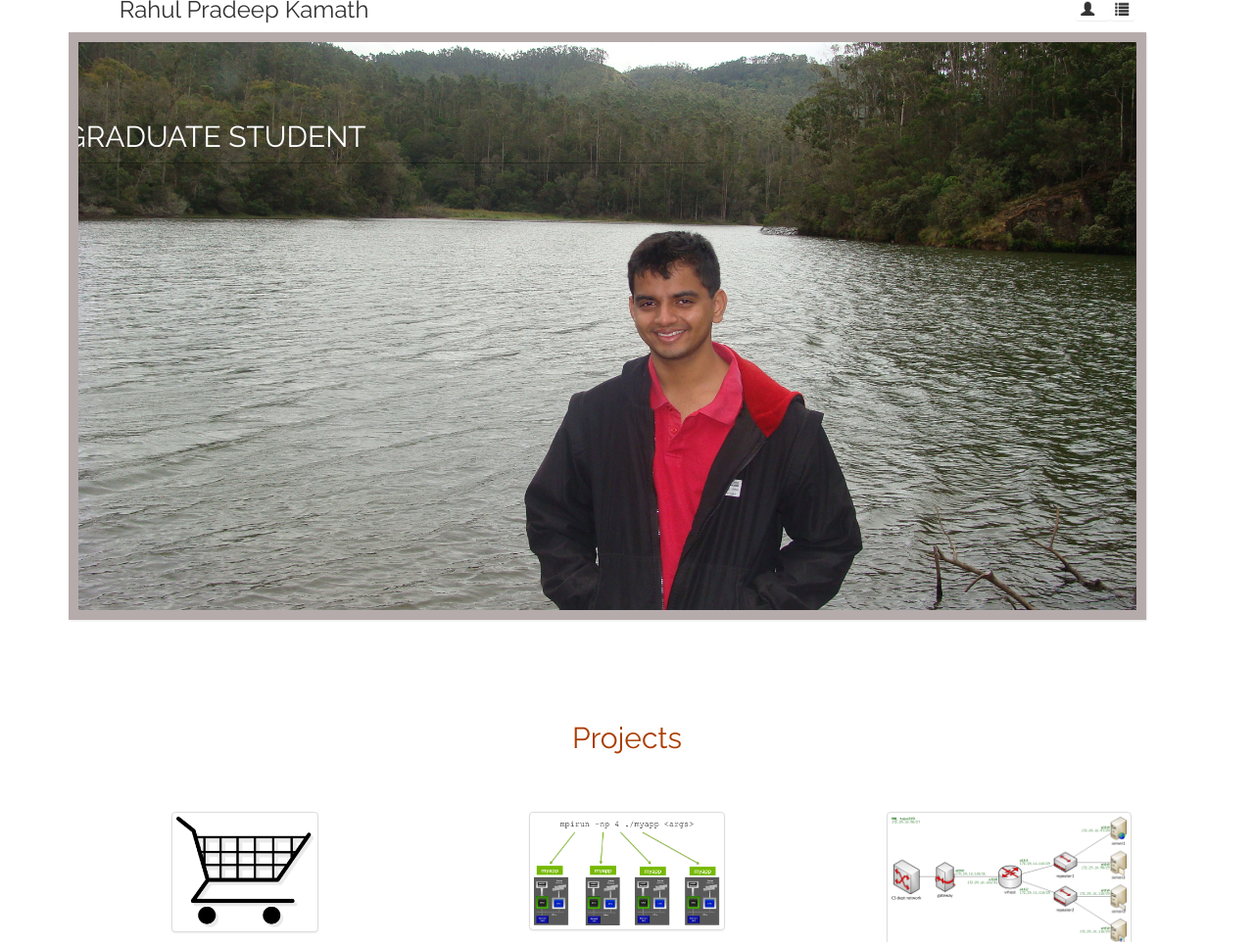
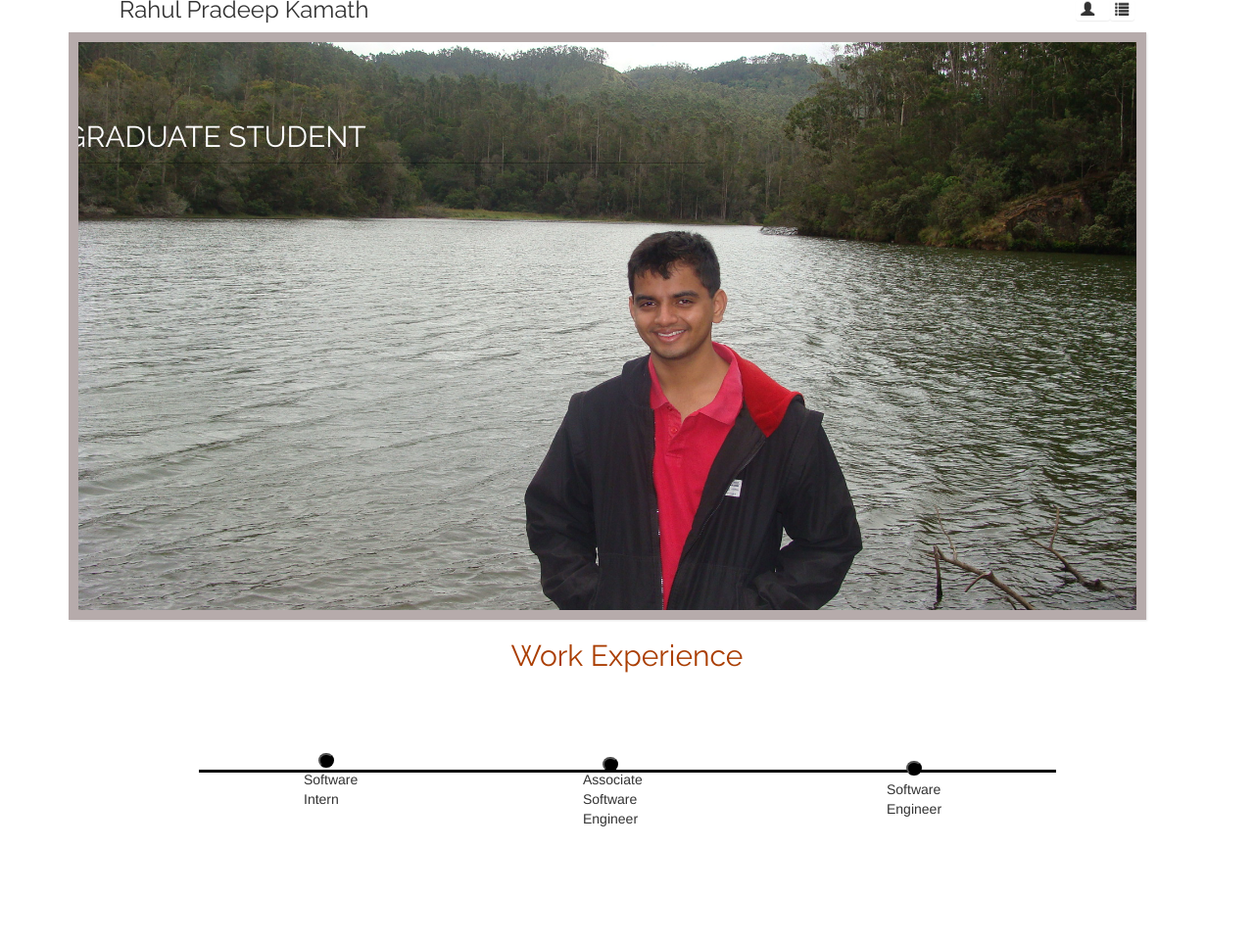
Before and after one commit to rkamath89/personal-Website, a plain HTML site: page WebContent/index.html in a window 1280 px wide. Shown: the top 962 px of the page at 98% size. Drawn offline with nearby package versions, Linux system fonts and the light colour scheme; some icons are missing; files whose address does not match are found by name; a web font is replaced by a local one.

Commit message:
Added timeline feature for work ex
Time line feature added , changes in css and html

```diff
--- a/WebContent/css/custom.css
+++ b/WebContent/css/custom.css
@@ -231,19 +231,74 @@ ul li.center1 {
 	display: table; /* Allow the centering to work */
 	margin: 0 auto;
 }
-/* button:hover:before {
-	background-image: images/Technology-Voucher-Program.jpg);
-	content:"Reply!} */
-/* #resume
-	{
+.bg {
 
-    font-size:0;
-    width:150px;
-    height:50px;
-	} */
-/* ul#horizontal-list {
-	min-width: 696px;
-	list-style: none;
-	width: 50px;
-	padding-top: 20px;
-	} */
+	position: relative;
+	top: 0px;
+}
+
+hr.line {
+	top: -150px;
+	left: 0px;
+	position: relative;
+	z-index: -1;
+	color: black;
+	border-top: 3px solid black;
+}
+
+.circle1 {
+	width: 10px;
+	height: 15px;
+	background: black;
+	-moz-border-radius: 50px;
+	-webkit-border-radius: 50px;
+	border-radius: 10px;
+	top: 70px;
+	left: 310px;
+	position: relative;
+}
+
+p.name {
+	top: 70px;
+	left: 295px;
+	position: relative;
+	max-width :10px;
+}
+
+p.name2 {
+	top: 0px;
+	left: 580px;
+	position: relative;
+	max-width :10px;
+}
+
+p.name3 {
+	top: -80px;
+	left: 890px;
+	position: relative;
+	max-width :100px;
+}
+
+.circle2 {
+	width: 10px;
+	height: 15px;
+	background: black;
+	-moz-border-radius: 50px;
+	-webkit-border-radius: 50px;
+	border-radius: 20px;
+	top: 4px;
+	left: 600px;
+	position: relative;
+}
+
+.circle3 {
+	width: 10px;
+	height: 15px;
+	background: black;
+	-moz-border-radius: 50px;
+	-webkit-border-radius: 50px;
+	border-radius: 50px;
+	top: -82px;
+	left: 910px;
+	position: relative;
+}
--- a/WebContent/index.html
+++ b/WebContent/index.html
@@ -13,7 +13,9 @@
 <link
 	href="//netdna.bootstrapcdn.com/bootstrap/3.0.0/css/bootstrap-glyphicons.css"
 	rel="stylesheet">
-	<link rel="stylesheet" id="font-awesome-css" href="//netdna.bootstrapcdn.com/font-awesome/4.0.3/css/font-awesome.css" type="text/css" media="screen">
+<link rel="stylesheet" id="font-awesome-css"
+	href="//netdna.bootstrapcdn.com/font-awesome/4.0.3/css/font-awesome.css"
+	type="text/css" media="screen">
 <!-- Latest compiled and minified JavaScript -->
 
 <script
@@ -31,11 +33,40 @@
 	href="//fonts.googleapis.com/css?family=Raleway" />
 <link href="css/ihover.css" rel="stylesheet">
 <script type="text/javascript">
+	$(document).ready(function() {
+		if ($("#para2").is(":visible") == true) {
+			$("#para2").hide();
+		}
+		if ($("#para3").is(":visible") == true) {
+			$("#para3").hide();
+		}
+		if ($("#para1").is(":visible") == true) {
+			$("#para1").hide();
+		}
+		$("#button1").click(function() {
+			if ($("#para2").is(":visible") == true) {
+				$("#para2").hide();
+			}
+			$("#para1").toggle();
+		});
+		$("#button2").click(function() {
+			if ($("#para1").is(":visible") == true) {
+				$("#para1").hide();
+			}
+			$("#para2").toggle();
+		});
+		$("#button3").click(function() {
+			if ($("#para2").is(":visible") == true) {
+				$("#para2").hide();
+			}
+			$("#para3").toggle();
+		});
 
+	});
 </script>
 </head>
 <body>
-	<div  class ="col-md-10 col-md-offset-1 col-sm-10 col-xs-10" >
+	<div class="col-md-10 col-md-offset-1 col-sm-10 col-xs-10">
 		<div id="btn-group">
 			<p class="main">
 				<font size="5" style="font-family: 'Raleway'"> Rahul Pradeep
@@ -140,11 +171,44 @@
 	<img src="images/DSC01881.JPG" id="slide"
 		alt="HTML Tutorial" height="600" width="1349" />
  -->
-	<br />
-	<br />
-	<br />
-	<br />
-	<br />
+	<div class="col-md-12 col-md-offset-0 col-sm-12 col-xs-12 item"">
+		<div id="work" class="work">
+			<h1 id="work-link">
+				<p class="interest">Work Experience</p>
+			</h1>
+		</div>
+		</div>
+
+	<div class="col-md-12 col-md-offset-0 col-sm-12 col-xs-12 item"">
+		<div class="outer">
+			<div>
+				<button id="button1" class="circle1"></button>
+				<p class="name">Software Intern</p>
+			</div>
+
+			<div>
+				<button id="button2" class="circle2"></button>
+				<p class="name2">Associate Software Engineer</p>
+			</div>
+			<div>
+				<button id="button3" class="circle3"></button>
+				<p class="name3">Software Engineer</p>
+			</div>
+			<hr class="line" noshade size=4 width="70%">
+		</div>
+		<div id="para1" class="bg">
+			<p>Para1</p>
+		</div>
+		<div id="para2" class="bg">
+			<p>Para2</p>
+		</div>
+		<div id="para3" class="bg">
+			<p>Para3dfsfsdfsdfdsfsdf
+			sdfdsfsdfsdfsdddddddddddddddddddddddddddddddddddddddddddddddddddddddddddddddddddddddddddd
+			dsfsssssssssssssssssssssssssssssssssssssssssssssssssssssssssssssssssssssssss
+			dssssssssssssssssssss</p>
+		</div>
+	</div>
 	<div id="projects" class="section welcome">
 		<div class="container">
 			<div id="Projects">
@@ -163,8 +227,8 @@
 					</a>
 					<div class="description">
 						<h3>
-							<font color="BLACK" size="5" style="font-weight:10">Single sign on Shopping Portal
-							</font>
+							<font color="BLACK" size="5" style="font-weight: 10">Single
+								sign on Shopping Portal </font>
 						</h3>
 						<p>
 							<u><a target="_blank"
@@ -187,7 +251,8 @@
 					</a>
 					<div class="description">
 						<h3>
-							<font color="BLACK" size="5" style="font-weight:10">MPI Profiler </font>
+							<font color="BLACK" size="5" style="font-weight: 10">MPI
+								Profiler </font>
 						</h3>
 						<p>
 							<u><a target="_blank"
@@ -208,7 +273,8 @@
 					</a>
 					<div class="description">
 						<h3>
-							<font color="BLACK" size="5" style="font-weight:10">Software Network Router </font>
+							<font color="BLACK" size="5" style="font-weight: 10">Software
+								Network Router </font>
 						</h3>
 						<p>
 							<u><a target="_blank"
@@ -240,8 +306,8 @@
 					</a>
 					<div class="description">
 						<h3>
-							<font color="BLACK" size="5" style="font-weight:10">Failure tolerance in
-								Distributed Computing </font>
+							<font color="BLACK" size="5" style="font-weight: 10">Failure
+								tolerance in Distributed Computing </font>
 						</h3>
 						<p>
 							This project is based on a paper <u><a target="_blank"
@@ -261,7 +327,8 @@
 					</a>
 					<div class="description">
 						<h3>
-							<font color="BLACK" size="5" style="font-weight:10" >Geographic Information Systems</font>
+							<font color="BLACK" size="5" style="font-weight: 10">Geographic
+								Information Systems</font>
 						</h3>
 						<p>
 							<u><a target="_blank"
@@ -283,13 +350,19 @@
 					</a>
 					<div class="description">
 						<h3>
-							<font color="BLACK" size="5" style="font-weight:10">3D Object Rendering
-							</font>
+							<font color="BLACK" size="5" style="font-weight: 10">3D
+								Object Rendering </font>
 						</h3>
 						<p>
-							Geometric information about a 3D Objects can be parsed from a file, and <u><a target="_blank"
-								href="https://www.opengl.org/wiki/Rendering_Pipeline_Overview">rendered</a></u> using <u><a target="_blank" href="https://www.opengl.org/">Open GL</a></u>. Once these objects are rendered we can apply the classic lighting model and apply texture maps on the object.
-							The code is a generic code and can handle any <u><a target="_blank" href="http://www.martinreddy.net/gfx/3d/OBJ.spec">object file</a></u>
+							Geometric information about a 3D Objects can be parsed from a
+							file, and <u><a target="_blank"
+								href="https://www.opengl.org/wiki/Rendering_Pipeline_Overview">rendered</a></u>
+							using <u><a target="_blank" href="https://www.opengl.org/">Open
+									GL</a></u>. Once these objects are rendered we can apply the classic
+							lighting model and apply texture maps on the object. The code is
+							a generic code and can handle any <u><a target="_blank"
+								href="http://www.martinreddy.net/gfx/3d/OBJ.spec">object
+									file</a></u>
 
 						</p>
 					</div>
@@ -867,21 +940,29 @@
 				<span aria-hidden="true">&times;</span>
 			</button>
 			<div class="jumbotron">
-				<h3 class="text-center" style="font-weight: 900">3D Object Rendering</h3>
+				<h3 class="text-center" style="font-weight: 900">3D Object
+					Rendering</h3>
 				<br />
 				<h3 class="text-left" style="font-weight: 900">Overview</h3>
 				<p>
-					<font size="3">Develop a geometry viewer which is an interactive program that reads geometry descriptions from files and uses OpenGL to render the objects in 3D.
-					<br/>Once the 3D model is rendered apply any lighting and viewing parameters as specified in the Control File (control file passed as an argument to the program).
-					<br/>Additionally if the 3D Object has any texture mapping associated with it then handle texture mapping of the object.
+					<font size="3">Develop a geometry viewer which is an
+						interactive program that reads geometry descriptions from files
+						and uses OpenGL to render the objects in 3D. <br />Once the 3D
+						model is rendered apply any lighting and viewing parameters as
+						specified in the Control File (control file passed as an argument
+						to the program). <br />Additionally if the 3D Object has any
+						texture mapping associated with it then handle texture mapping of
+						the object.
 					</font>
 				</p>
 				<br />
 				<h3 class="text-left" style="font-weight: 900">Requirement</h3>
 				<font size="3">
 					<ol>
-				<li>Read the control file and apply the Lighting, Transformations and default viewing parameters as specified</li>
-				<li>Allow the user to interact with the object using the keyboard so that they can :
+						<li>Read the control file and apply the Lighting,
+							Transformations and default viewing parameters as specified</li>
+						<li>Allow the user to interact with the object using the
+							keyboard so that they can :
 							<ul>
 								<li>Rotate the object</li>
 								<li>Move the camera along the view up vector</li>
@@ -892,19 +973,26 @@
 								<li>Toggle between wireFrame and Shaded object</li>
 							</ul>
 						</li>
-				<li>If the 3D Object has any Texture mapping apply the same to the rendered object</li>
+						<li>If the 3D Object has any Texture mapping apply the same
+							to the rendered object</li>
 					</ol>
 					<p>
-
 				</font>
 				</p>
 				<br />
 				<h3 class="text-left" style="font-weight: 900">Results</h3>
 				<p>
-					<font size="3">Developed a generic program to read any <u><a target="_blank" href="http://www.martinreddy.net/gfx/3d/OBJ.spec">object file</a></u>
-					 that is passed as Input. The file is parsed to obtain all the required information, once the information is obtained we can apply the necessary lighting, Transformation and Texture mapping required before displaying it to the user.
-					 <br/>User input through the keyboard is consantly monitored and transformations are applied as required.
-					 <br/>The entire source code can be found <a target="_blank" href="https://github.com/rkamath89/cs533-ComputerGraphics/tree/master/prog4">here</a> along with the project description.
+					<font size="3">Developed a generic program to read any <u><a
+							target="_blank" href="http://www.martinreddy.net/gfx/3d/OBJ.spec">object
+								file</a></u> that is passed as Input. The file is parsed to obtain all
+						the required information, once the information is obtained we can
+						apply the necessary lighting, Transformation and Texture mapping
+						required before displaying it to the user. <br />User input
+						through the keyboard is consantly monitored and transformations
+						are applied as required. <br />The entire source code can be
+						found <a target="_blank"
+						href="https://github.com/rkamath89/cs533-ComputerGraphics/tree/master/prog4">here</a>
+						along with the project description.
 					</font>
 				</p>
 				<br />
@@ -933,25 +1021,28 @@
 					<!-- Wrapper for slides -->
 					<div class="carousel-inner" role="listbox">
 						<div class="item active">
-							<img class="img-responsive center-block" src="images/graphics2.png"
-								alt="" height="400" width="400">
+							<img class="img-responsive center-block"
+								src="images/graphics2.png" alt="" height="400" width="400">
 						</div>
 						<div class="item">
-							<img class="img-responsive center-block" src="images/graphics1.png"
-								alt="" height="400" width="400">
-							<div class="carousel-caption"><font color="BLACK">3D Object with different textures on various faces of the cube</font></div>
+							<img class="img-responsive center-block"
+								src="images/graphics1.png" alt="" height="400" width="400">
+							<div class="carousel-caption">
+								<font color="BLACK">3D Object with different textures on
+									various faces of the cube</font>
+							</div>
 						</div>
 						<div class="item">
-							<img class="img-responsive center-block" src="images/graphics3.png"
-								alt="" height="400" width="400">
+							<img class="img-responsive center-block"
+								src="images/graphics3.png" alt="" height="400" width="400">
 						</div>
 						<div class="item">
-							<img class="img-responsive center-block" src="images/graphics4.png"
-								alt="" height="500" width="400">
+							<img class="img-responsive center-block"
+								src="images/graphics4.png" alt="" height="500" width="400">
 						</div>
 						<div class="item">
-							<img class="img-responsive center-block" src="images/graphics5.png"
-								alt="" height="500" width="400">
+							<img class="img-responsive center-block"
+								src="images/graphics5.png" alt="" height="500" width="400">
 						</div>
 					</div>
 					<!-- Controls -->
@@ -1075,7 +1166,7 @@
 				</div>
 				<div class="col-sm-2 col-md-offset-0">
 					<div class="ih-item circle effect1">
-					<a >
+						<a>
 							<div class="spinner"></div>
 							<div class="info">
 								<div class="info-back">
@@ -1290,6 +1381,8 @@
 
   </div>
   </div> -->
+  <!-- End of Skill Set -->
+
 	<div class="col-md-12 col-md-offset-0 col-sm-12 col-xs-12 item"">
 		<div id="resume" class="resume">
 			<h1 id="resume-link">
@@ -1321,6 +1414,7 @@
 			<!-- </div>   -->
 		</div>
 	</div>
+	<!--  End of Resume -->
 
 	<div style="margin-top: 296px;"></div>
 	<!-- Contact Section -->
@@ -1332,7 +1426,8 @@
 				<p class="interest">Contact Me</p>
 				<!-- <h1 id="contact-link" style="color: #aa3e03; padding-bottom:3%">Contact Me</h1> -->
 				<h2>
-					<strong>Email me at:</strong>  <a target="_blank" href="mailto:rahul.p.kamath@gmail.com">rahul.p.kamath@gmail.com</a>
+					<strong>Email me at:</strong> <a target="_blank"
+						href="mailto:rahul.p.kamath@gmail.com">rahul.p.kamath@gmail.com</a>
 				</h2>
 				<h2>You can also leave a message below.</h2>
 				<br />
@@ -1381,8 +1476,8 @@
 			<p class="right">&copy 2015 Copyright rkamath</p>
 		</div>
 	</div>
-<a href="#" class="back-to-top" style="display: inline;">
-<i class="fa fa-arrow-circle-up"></i>
+	<a href="#" class="back-to-top" style="display: inline;"> <i
+		class="fa fa-arrow-circle-up"></i>
 	</a>
 
 	<script>
@@ -1399,7 +1494,9 @@ jQuery(document).ready(function() {
 
 			jQuery('.back-to-top').click(function(event) {
 				event.preventDefault();
-        jQuery('html, body').animate({scrollTop: 0}, duration);
+				jQuery('html, body').animate({
+					scrollTop : 0
+				}, duration);
 				return false;
 			})
 		});
```
Also changed, not shown: 1 other file. Lines whose indentation alone changed are shown as unchanged.
